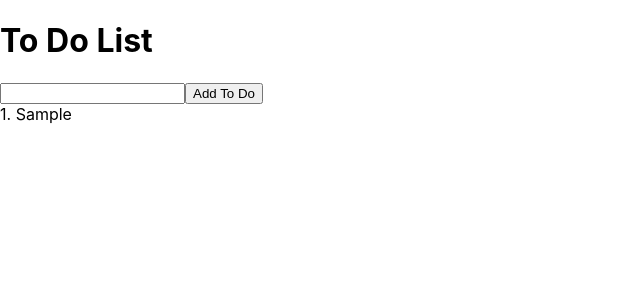
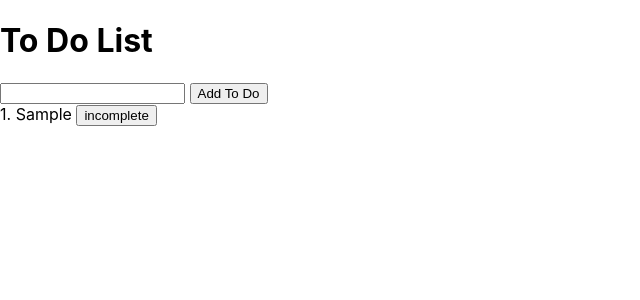
Before and after one commit to jenni4xiong/todo, a React (Create React App) app in the folder app/: page / in a window 1280 px wide. Both pictures are taken after typing "Sample" into the empty fields and a click on the button "Add To Do". Shown: the top 300 px of the page, without its empty margins (0-640 px from the left). Built offline with nearby package versions, Linux system fonts and the light colour scheme.

Commit message:
toggle complete functionality

```diff
--- a/app/src/App.tsx
+++ b/app/src/App.tsx
@@ -38,16 +38,31 @@ const App = (): JSX.Element => {
     //set newTodos
     setTodos(newTodos)
   }
+
+  const toggleCompleteTodo = (index: number): void => {
+    //make a clone and do not alter previous state
+    const updatedTodos: ITodo[] = [...todos]
+    updatedTodos[index].complete = !updatedTodos[index].complete
+    setTodos(updatedTodos)
+  }
+
   console.log(todos)
   return (
     <Fragment>
       <h1>To Do List</h1>
       <form onSubmit={handleSubmit}>
         <input type="text" value={value} onChange={handleChange} required />
+        {' '}
         <button type="submit">Add To Do</button>
       </form>
       <section>
-        {todos.map((todo: ITodo, index: number) => <div key={index}>{index + 1}. {todo.text}</div>)}
+        {todos.map((todo: ITodo, index: number) => (
+          <div key={index}>
+            {index + 1}. {todo.text}
+            {' '}
+            <button type="button" onClick={() => toggleCompleteTodo(index)}>{todo.complete ? 'completed' : 'incomplete'}</button>
+          </div>
+        ))}
       </section>
     </Fragment>
   )
```
